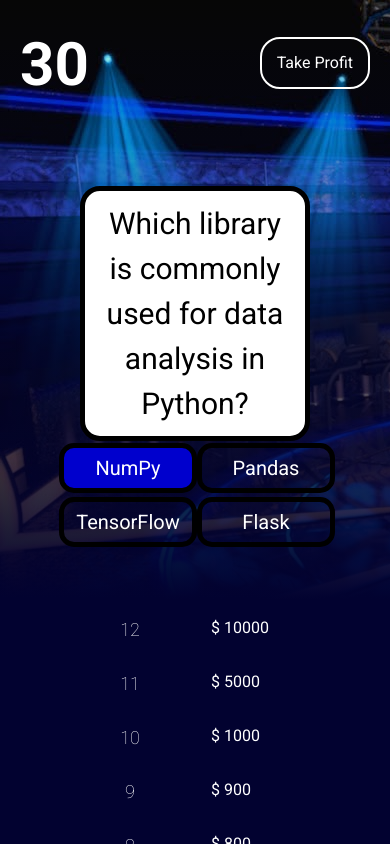
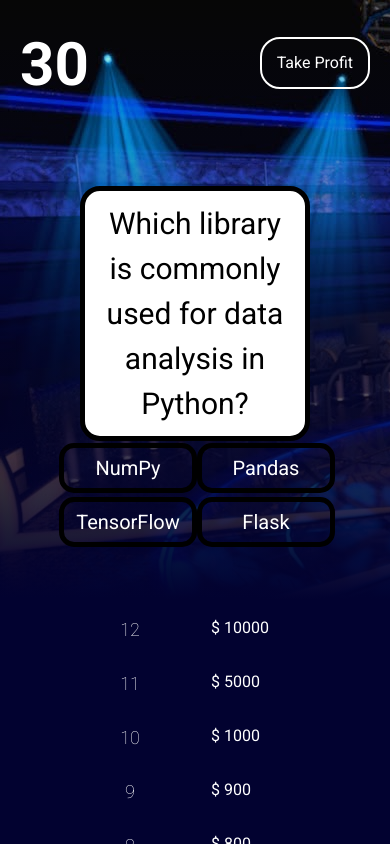
Before and after one commit to XDENTERTAINMENT/my-react-quiz-application, a React (Vite) app: page / in a window 390 px wide. In both pictures the pointer is over the element "NumPy". Shown: the top 844 px of the page. Built offline with nearby package versions, Linux system fonts and the light colour scheme.

Commit message:
my-react-quiz-application

```diff
--- a/src/App.css
+++ b/src/App.css
@@ -161,6 +161,9 @@
 
 }
 
+.answer:hover{
+    background:  mediumblue;
+}
 
 
 
@@ -267,7 +270,9 @@
 
 
     }
-
+        .answer:hover{
+    background:none;
+      }
 
 
     .input1{
@@ -279,13 +284,7 @@
     }
 }
 
-@media(max-width: 1200px)  {
-    .answer:hover{
-    background:  mediumblue;
-}
 
-
-}
 
 
 @media (max-width: 414px){
@@ -345,5 +344,8 @@
         margin-top: 80px;
     }
 
+    .answer:hover{
+    background:none;
+}
 
 }
```
